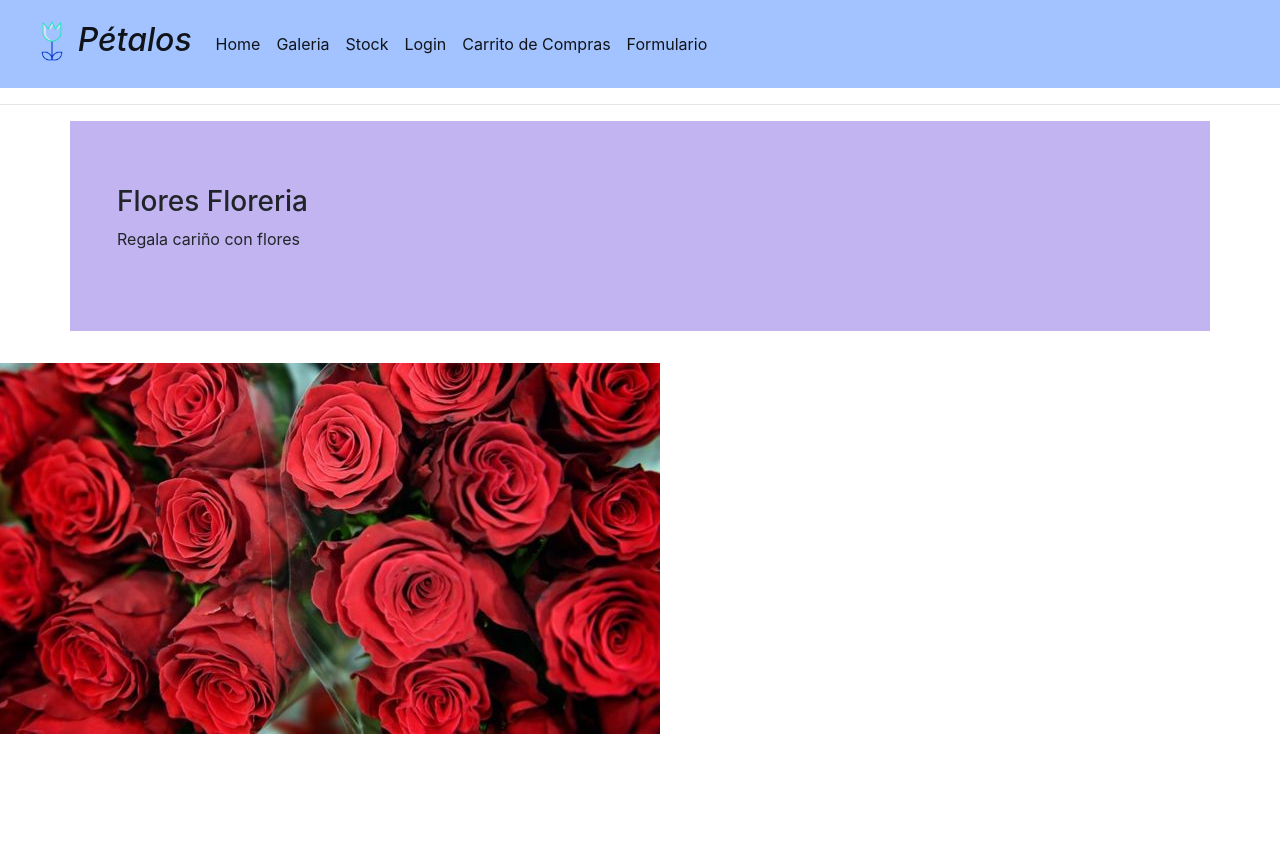
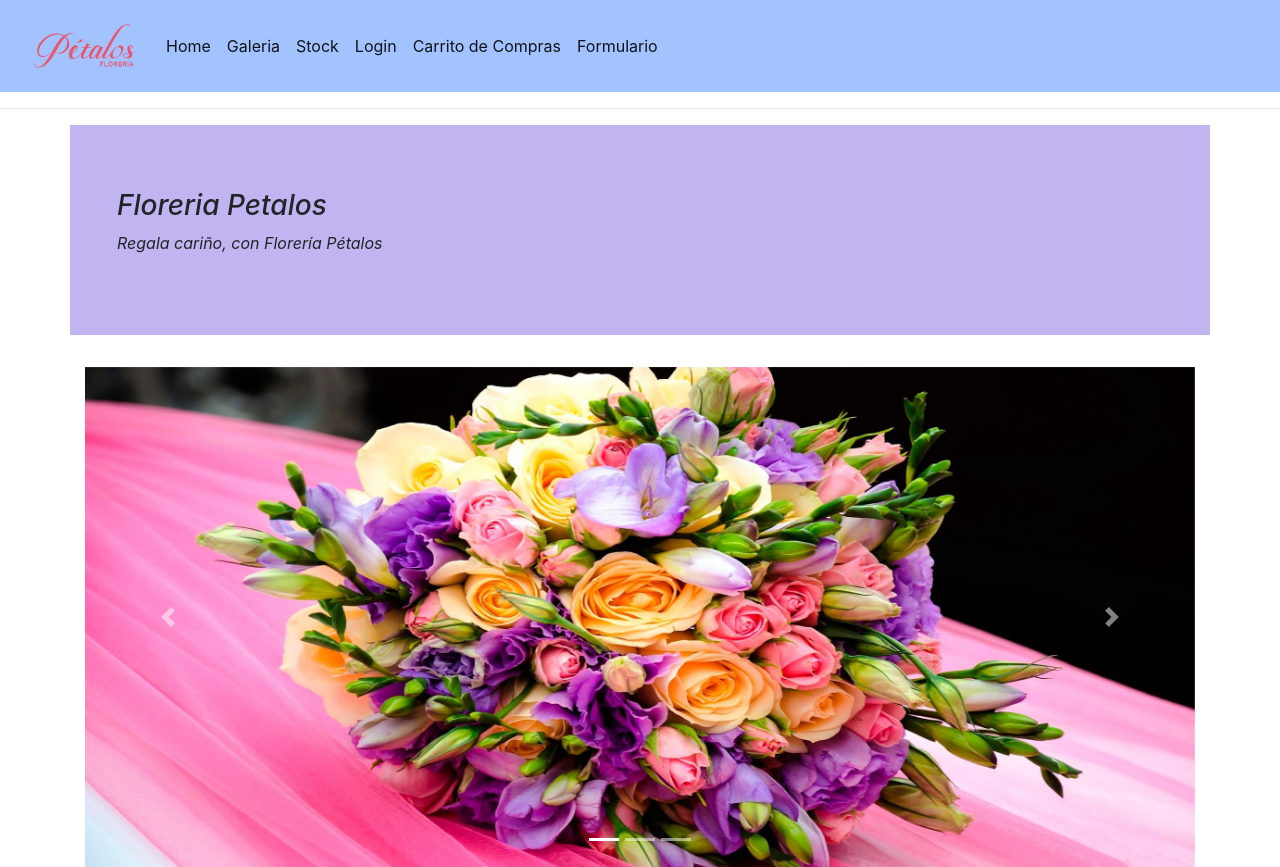
Before and after one commit to GenesisVSS/FloreriaPetalos, a Django app: page / in a window 1280 px wide. Before the commit the page ends 734 px from the top, so only its background shows below. Run offline with Django 3.2, Linux system fonts and the light colour scheme; some libraries are stand-ins or nearby versions.

Commit message:
actualizacionImg

```diff
--- a/myProyecto/floreria/templates/core/base.html
+++ b/myProyecto/floreria/templates/core/base.html
@@ -24,8 +24,8 @@
 
             <a class="navbar-brand " href="#">
 
-            <img src="{% static 'core/img/macro.png' %}" width="40" height="40" class="d-inline-block align-top" >
-            <p class="h2 d-inline-block align-top"> <em>Pétalos </em></p>
+            <img src="{% static 'core/img/logo-floreria.png' %}" width="110" height="50" class="d-inline-block align-top" >
+
 
             </a>
             <button class="navbar-toggler" type="button" data-toggle="collapse" data-target="#navbarSupportedContent" aria-controls="navbarSupportedContent" aria-expanded="false" aria-label="Toggle navigation">
--- a/myProyecto/floreria/templates/core/home.html
+++ b/myProyecto/floreria/templates/core/home.html
@@ -9,10 +9,43 @@
     {% block contenido %}
         <div class="container" style="background-color: #c1b4f0;">
             <div class="jumbotron" style="background-color: #c1b4f0;">
-                    <h3>Flores Floreria</h3>
-                    <p>Regala cariño con flores</p>
+                    <h3><em>Floreria Petalos</em></h3>
+                    <p><em>Regala cariño, con Florería Pétalos</em></p>
             </div>
 
+
         </div>
-        <img src="{% static 'core/img/Rosas.jpg' %}" class="img-fluid" alt="Responsive image">
+
+        <div class="container">
+        <div id="carouselExampleIndicators" class="carousel slide" data-ride="carousel">
+            <ol class="carousel-indicators">
+              <li data-target="#carouselExampleIndicators" data-slide-to="0" class="active"></li>
+              <li data-target="#carouselExampleIndicators" data-slide-to="1"></li>
+              <li data-target="#carouselExampleIndicators" data-slide-to="2"></li>
+            </ol>
+            <div class="carousel-inner">
+              <div class="carousel-item active">
+                <img src="{% static 'core/img/ramo_5.jpg' %}" class="d-block w-100" alt="..." width="500" height="500">
+              </div>
+              <div class="carousel-item">
+                <img src="{% static 'core/img/ramo_6.jpg' %}" class="d-block w-100" alt="..." width="500" height="500">
+              </div>
+              <div class="carousel-item">
+                <img src="{% static 'core/img/flores_7.jpg' %}" class="d-block w-100" alt="..." width="500" height="500">
+              </div>
+              <div class="carousel-item">
+                <img src="{% static 'core/img/flores_8.jpg' %}" class="d-block w-100" alt="..." width="500" height="500">
+              </div>
+            </div>
+            <a class="carousel-control-prev" href="#carouselExampleIndicators" role="button" data-slide="prev">
+              <span class="carousel-control-prev-icon" aria-hidden="true"></span>
+              <span class="sr-only">Previous</span>
+            </a>
+            <a class="carousel-control-next" href="#carouselExampleIndicators" role="button" data-slide="next">
+              <span class="carousel-control-next-icon" aria-hidden="true"></span>
+              <span class="sr-only">Next</span>
+            </a>
+          </div>
+        </div>
+
     {% endblock contenido %}
```
Also changed, not shown: myProyecto/floreria/static/core/img/flores_7.jpg (added), myProyecto/floreria/static/core/img/flores_8.jpg (added), myProyecto/floreria/static/core/img/ramo_5.jpg (added), myProyecto/floreria/static/core/img/ramo_6.jpg (added), myProyecto/floreria/static/core/img/ramo_flores_1.jpg (added), myProyecto/floreria/static/core/img/ramo_flores_2.jpg (added), myProyecto/floreria/static/core/img/ramo_flores_3.jpg (added), myProyecto/floreria/static/core/img/ramo_flores_4.jpg (added).
